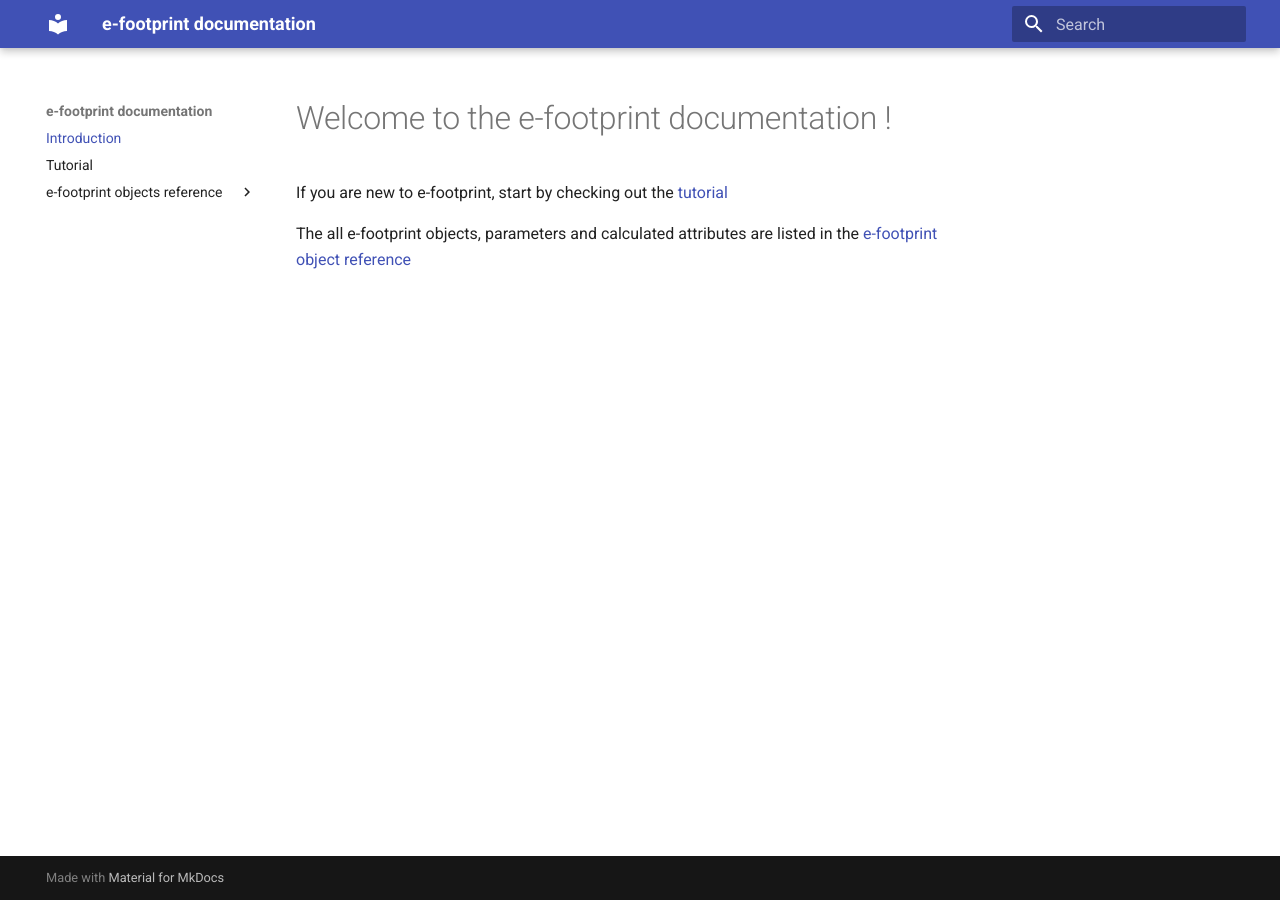
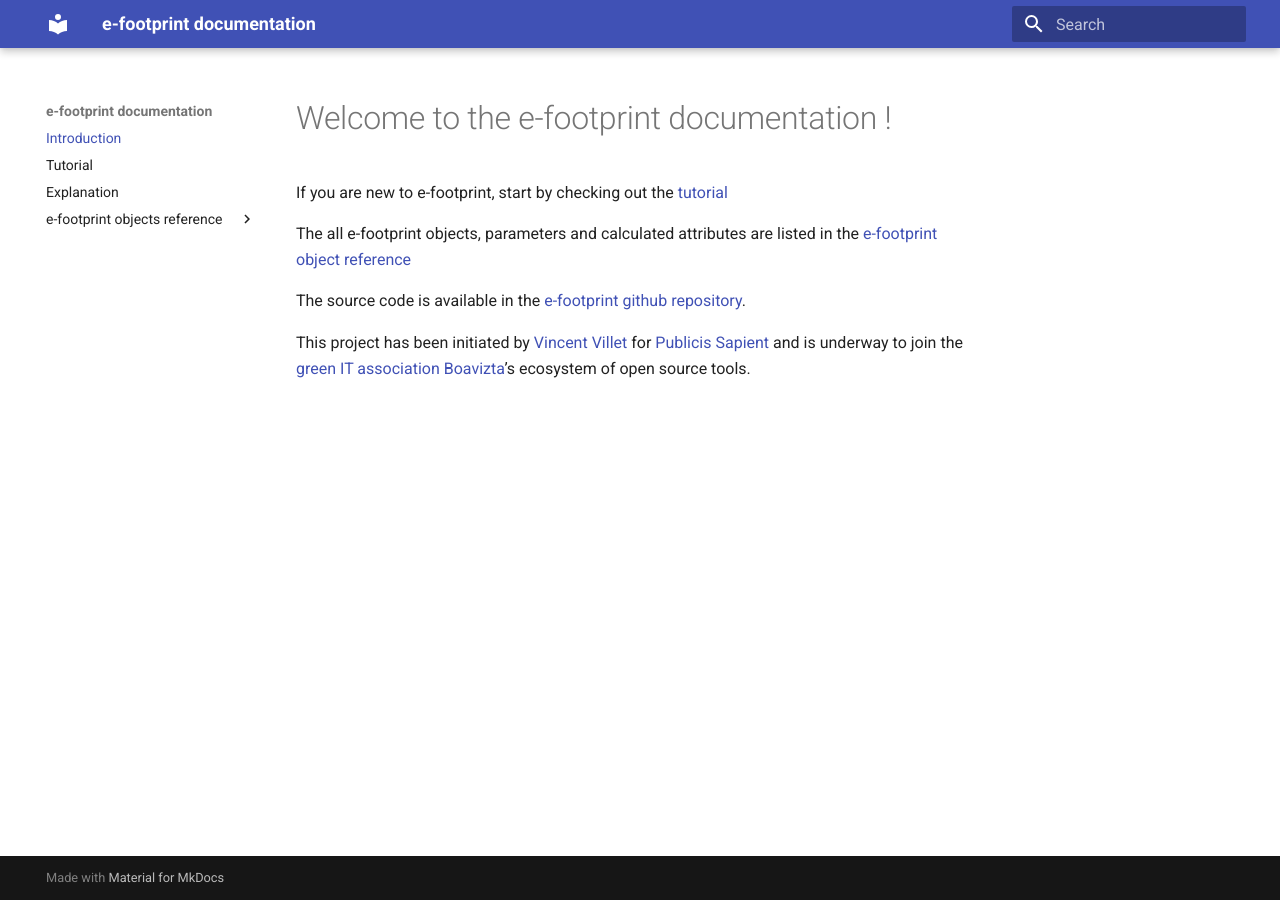
Before and after one commit to publicissapient-france/e-footprint, an MkDocs documentation site: the page built from docs_sources/mkdocs_sourcefiles/index.md, in a window 1280 px wide. Built offline with MkDocs 1.6.1 and Material for MkDocs 9.7.7, drawn with Linux system fonts in a browser that asks for light colours.

Commit message:
[DOC/ADD] Links to explanation page and structure to object reference

```diff
--- a/docs_sources/mkdocs_sourcefiles/index.md
+++ b/docs_sources/mkdocs_sourcefiles/index.md
@@ -3,3 +3,7 @@
 If you are new to e-footprint, start by checking out the [tutorial](tutorial_reformated.md)
 
 The all e-footprint objects, parameters and calculated attributes are listed in the [e-footprint object reference](object_reference.md)
+
+The source code is available in the [e-footprint github repository](https://github.com/publicissapient-france/e-footprint).
+
+This project has been initiated by [Vincent Villet](mailto:vincent.villet@publicissapient.com) for <a href="https://www.publicissapient.com/" target="_blank">Publicis Sapient</a> and is underway to join the <a href="https://www.boavizta.org/en" target="_blank">green IT association Boavizta</a>’s ecosystem of open source tools.
--- a/mkdocs.yml
+++ b/mkdocs.yml
@@ -20,16 +20,20 @@
 nav:
 - Introduction: index.md
 - Tutorial: tutorial_reformated.md
+- Explanation: explanation.md
 - e-footprint objects reference:
   - How to read the object reference: object_reference.md
+  - Hardware:
+      - Servers:
+          - Autoscaling: Autoscaling.md
+      - DevicePopulation: DevicePopulation.md
+      - Hardware: Hardware.md
+      - Network: Network.md
+      - Storage: Storage.md
+  - Usage:
+      - UsagePattern: UsagePattern.md
+      - UserJourney: UserJourney.md
+      - UserJourneyStep: UserJourneyStep.md
+  - Service: Service.md
   - System: System.md
-  - UsagePattern: UsagePattern.md
-  - UserJourney: UserJourney.md
-  - DevicePopulation: DevicePopulation.md
-  - Network: Network.md
-  - UserJourneyStep: UserJourneyStep.md
-  - Service: Service.md
-  - Autoscaling: Autoscaling.md
-  - Storage: Storage.md
   - Country: Country.md
-  - Hardware: Hardware.md
```
Also changed, not shown: docs_sources/mkdocs_sourcefiles/explanation.md (added, +7 -0 lines), 1 other file.
